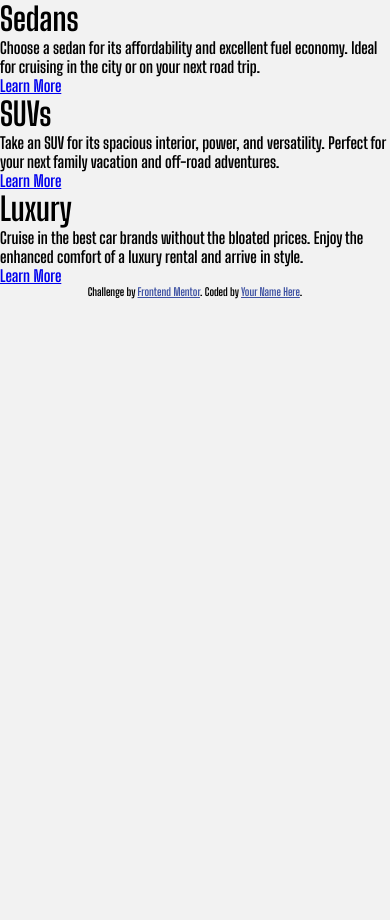
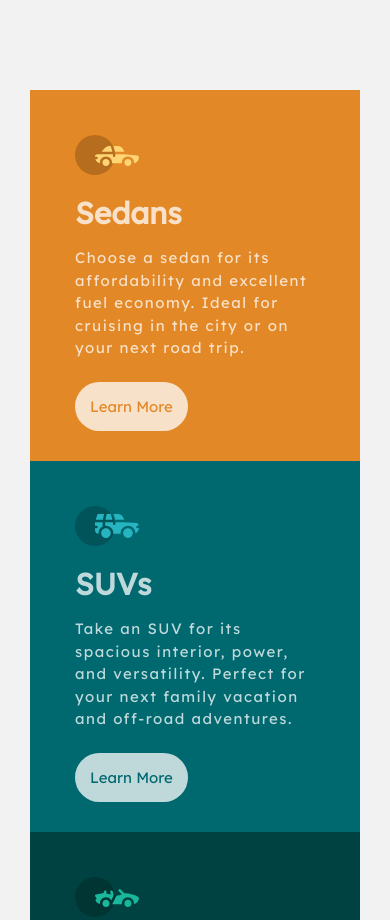
Before and after one commit to chowjiaming/3-column-preview-card-component-main, a plain HTML site: page index.html in a window 390 px wide. Shown: the top 920 px of the page. Before the commit the page ends 844 px from the top, so only its background shows below. Drawn offline with Linux system fonts and the light colour scheme.

Commit message:
added desktop and mobile styles

```diff
--- a/index.html
+++ b/index.html
@@ -34,28 +34,39 @@
   <body>
     <div class="grid-container">
       <div class="card card--bg-orange">
+        <img
+          src="images/icon-sedans.svg"
+          alt="sedan icon"
+          class="vehicle-icon"
+        />
         <h1 class="card__title">Sedans</h1>
         <p class="card__content">
           Choose a sedan for its affordability and excellent fuel economy. Ideal
           for cruising in the city or on your next road trip.
         </p>
-        <a href="#" class="card__button">Learn More</a>
+        <a href="#" class="card__button orange">Learn More</a>
       </div>
       <div class="card card--bg-turquoise">
+        <img src="images/icon-suvs.svg" alt="suvs-icon" class="vehicle-icon" />
         <h1 class="card__title">SUVs</h1>
         <p class="card__content">
           Take an SUV for its spacious interior, power, and versatility. Perfect
           for your next family vacation and off-road adventures.
         </p>
-        <a href="#" class="card__button">Learn More</a>
+        <a href="#" class="card__button turquoise">Learn More</a>
       </div>
       <div class="card card--bg-navy">
+        <img
+          src="images/icon-luxury.svg"
+          alt="luxury icon"
+          class="vehicle-icon"
+        />
         <h1 class="card__title">Luxury</h1>
         <p class="card__content">
           Cruise in the best car brands without the bloated prices. Enjoy the
           enhanced comfort of a luxury rental and arrive in style.
         </p>
-        <a href="#" class="card__button">Learn More</a>
+        <a href="#" class="card__button navy">Learn More</a>
       </div>
     </div>
 
@@ -63,7 +74,7 @@
       Challenge by
       <a href="https://www.frontendmentor.io?ref=challenge" target="_blank"
         >Frontend Mentor</a
-      >. Coded by <a href="#">Your Name Here</a>.
+      >. Coded by <a href="#">Joseph Chow</a>.
     </div>
   </body>
 </html>
--- a/styles.css
+++ b/styles.css
@@ -15,9 +15,74 @@
 body {
   background-color: hsl(0, 0%, 95%);
   font-family: "Big Shoulders Display", cursive;
+  font-size: 15px;
+  padding: 6em 2em;
+  display: flex;
+  align-items: center;
   min-height: 100vh;
+  position: relative;
 }
 
 .grid-container {
   max-width: 1024px;
+  margin: auto;
+  display: grid;
+  grid-template-columns: 1fr;
 }
+
+@media (min-width: 720px) {
+  .grid-container {
+    grid-template-columns: repeat(3, 1fr);
+  }
+}
+
+.card {
+  color: hsla(0, 0%, 100%, 0.75);
+  font-family: "Lexend Deca", sans-serif;
+  padding: 3em;
+}
+
+.card--bg-orange {
+  background-color: hsl(31, 77%, 52%);
+}
+.card--bg-turquoise {
+  background-color: hsl(184, 100%, 22%);
+}
+.card--bg-navy {
+  background-color: hsl(179, 100%, 13%);
+}
+
+.card__title {
+  padding: 0.5em 0;
+}
+
+.card__content {
+  letter-spacing: 0.1em;
+  line-height: 1.5em;
+  padding-bottom: 2.5em;
+}
+
+.card__button {
+  background-color: hsla(0, 0%, 100%, 0.75);
+  padding: 1em;
+  text-decoration: none;
+  border-radius: 30px;
+  cursor: pointer;
+}
+
+.orange {
+  color: hsl(31, 77%, 52%);
+}
+.turquoise {
+  color: hsl(184, 100%, 22%);
+}
+.navy {
+  color: hsl(179, 100%, 13%);
+}
+
+.attribution {
+  position: absolute;
+  bottom: 1em;
+  right: 50%;
+  transform: translateX(50%);
+}
```
